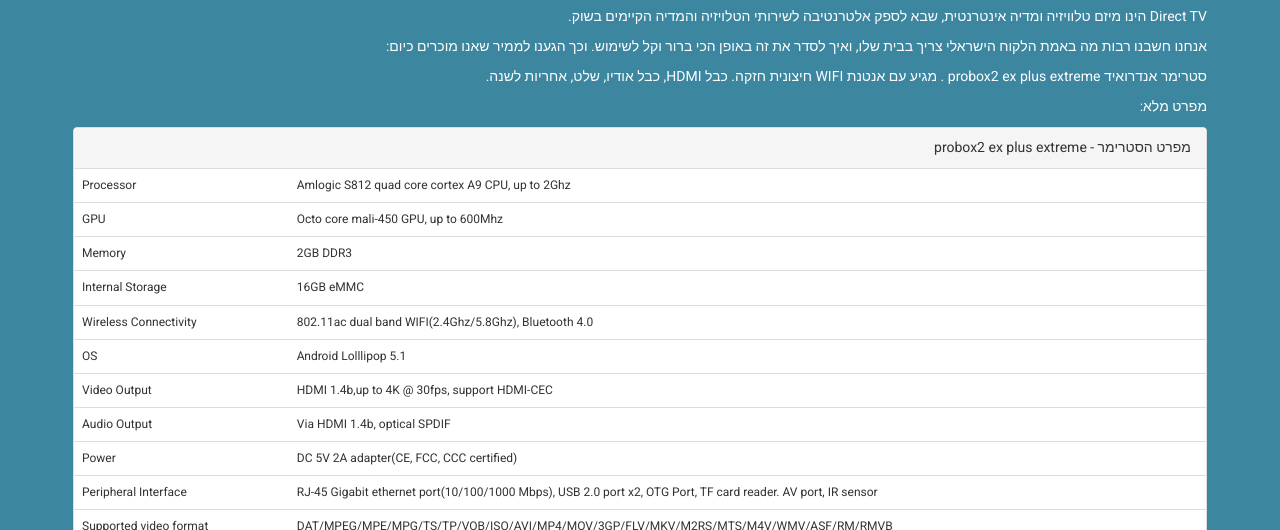
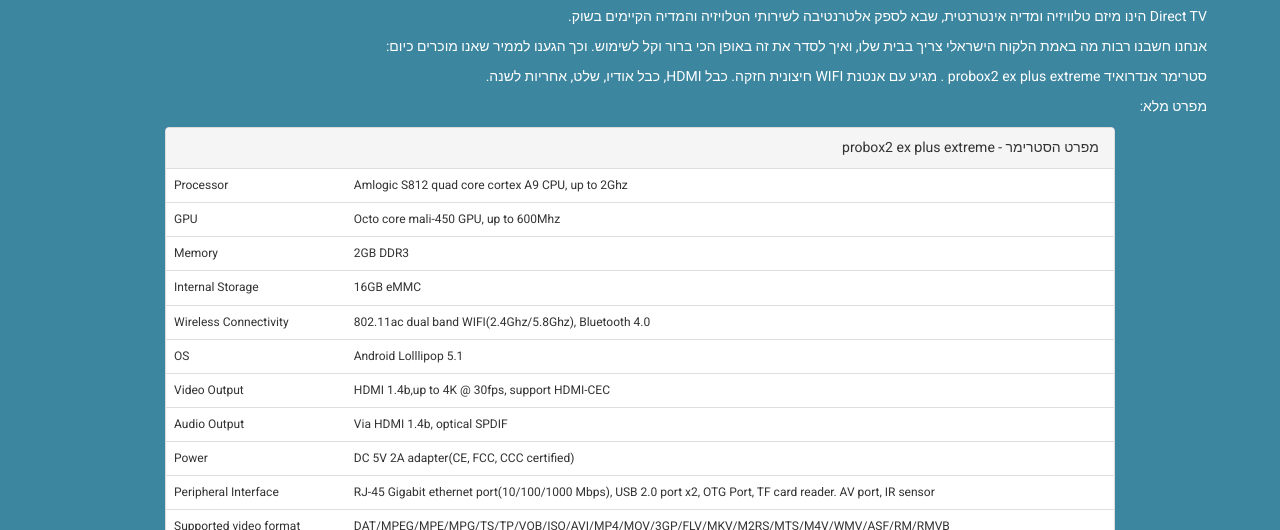
Before and after one commit to edento/direct-tv, a website: page public/index.html at #!/spec in a window 1280 px wide. Shown: the part 270-800 px from the top of the page. Drawn offline with nearby package versions, Linux system fonts and the light colour scheme; some packages are replaced by stand-ins of ours.

Commit message:
Spec - added max width to table and centered it

```diff
--- a/public/pages/spec.html
+++ b/public/pages/spec.html
@@ -7,9 +7,9 @@
         </p>
         <p>סטרימר אנדרואיד probox2 ex plus extreme . מגיע עם אנטנת WIFI חיצונית חזקה. כבל HDMI, כבל אודיו, שלט, אחריות לשנה.</p>
         <p>מפרט מלא:</p>
+    </div>
 
-
-        <div class="panel panel-default">
+    <div class="panel panel-default spec-table">
         <div class="panel-heading">מפרט הסטרימר - probox2 ex plus extreme </div>
         <!--<div class="panel-body">
                 probox2 ex plus extreme
@@ -84,5 +84,5 @@
     </div>
 
 
-    </div>
+
 </section>
--- a/public/style.scss
+++ b/public/style.scss
@@ -96,10 +96,14 @@
             }
         }
         .spec {
-            .table {
-                direction: ltr;
-                color: $cl_dark_gray;
-                font-size: 12px;
+            .spec-table {
+                max-width: 950px;
+                margin: 0 auto;
+                .table {
+                    direction: ltr;
+                    color: $cl_dark_gray;
+                    font-size: 12px;
+                }
             }
         }
         .pricing {
```
Also changed, not shown: public/style.css, 1 other file. Lines whose indentation alone changed are shown as unchanged.
